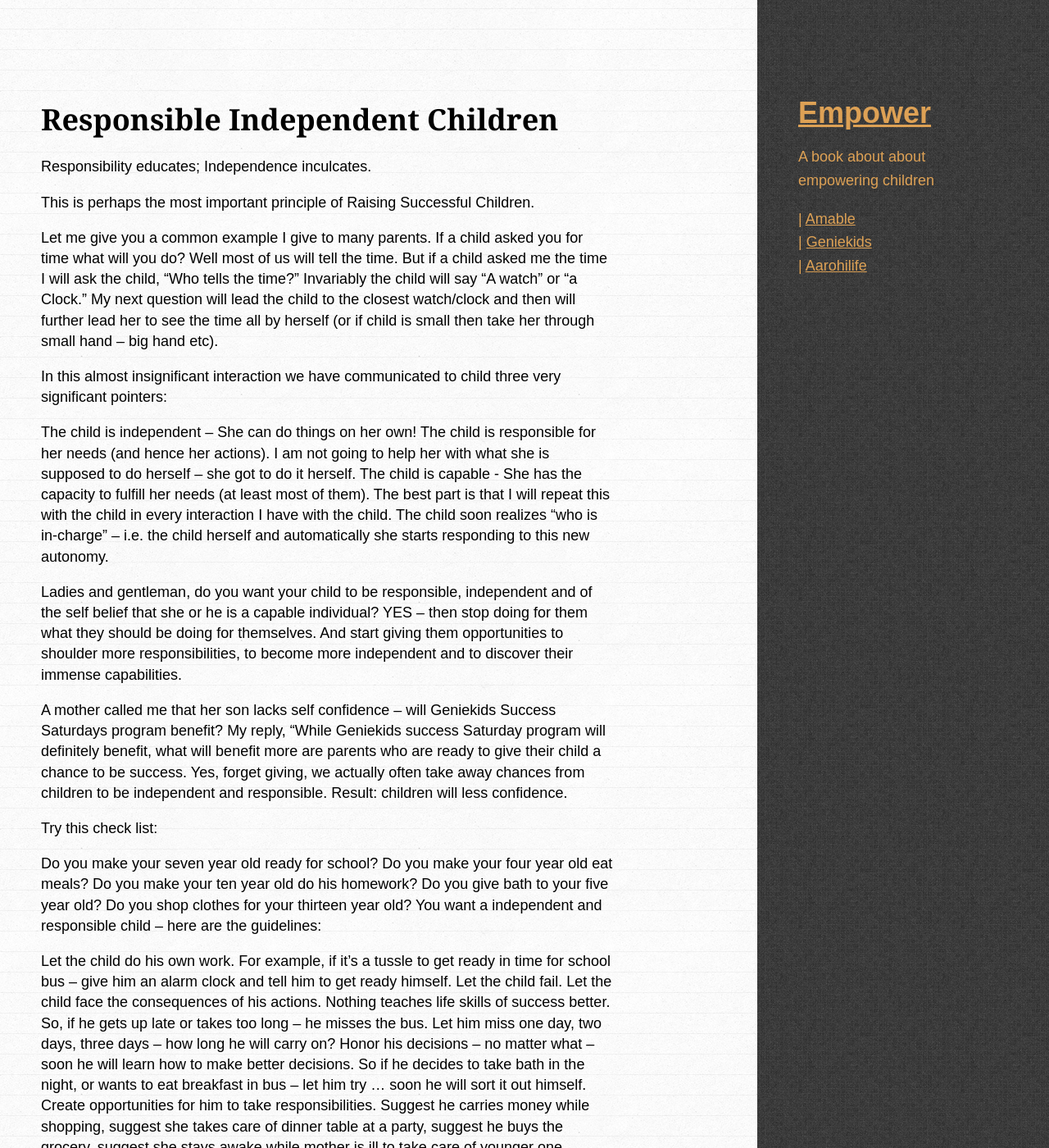
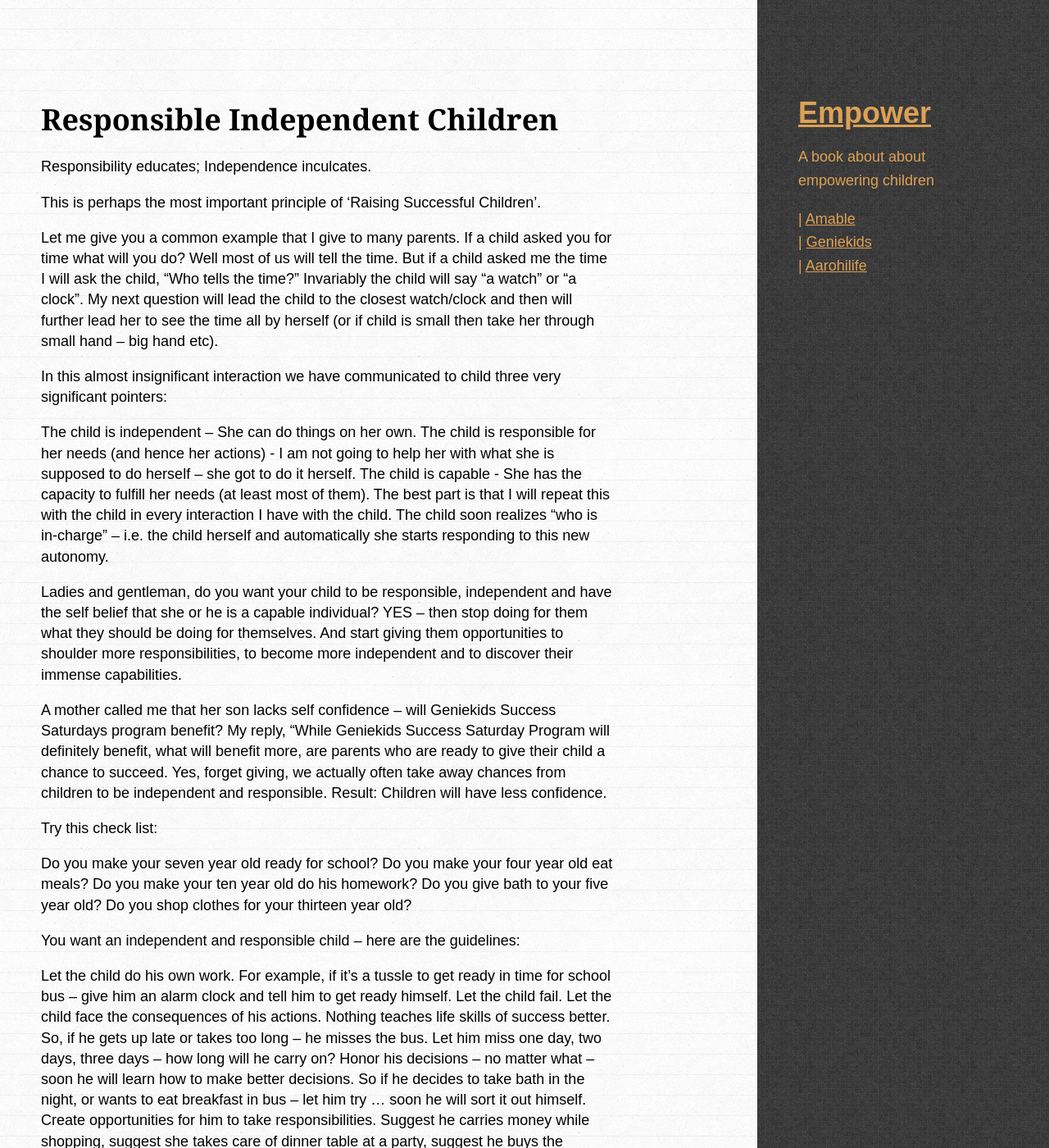
Before and after one commit to amitkaps/empower, a Jekyll site: the page built from _posts/2013-08-10-independent.md, in a window 1280 px wide and 1400 px high. Shown: the whole window at 82% size. Built offline with Jekyll 4.4.1, drawn with Linux system fonts in a browser that asks for light colours; some web fonts are replaced; some of the changed text lies outside the part shown.

Commit message:
Update 2013-08-10-independent.md

```diff
--- a/_posts/2013-08-10-independent.md
+++ b/_posts/2013-08-10-independent.md
@@ -7,20 +7,20 @@ category: habits of mind
 
 Responsibility educates; Independence inculcates.
 
-This is perhaps the most important principle of Raising Successful Children.
+This is perhaps the most important principle of 'Raising Successful Children'.
 
-Let me give you a common example I give to many parents. If a child asked you for time what will you do? Well most of us will tell the time. But if a child asked me the time I will ask the child, “Who tells the time?” Invariably the child will say “A watch” or “a Clock.” My next question will lead the child to the closest watch/clock and then will further lead her to see the time all by herself (or if child is small then take her through small hand – big hand etc).
+Let me give you a common example that I give to many parents. If a child asked you for time what will you do? Well most of us will tell the time. But if a child asked me the time I will ask the child, “Who tells the time?” Invariably the child will say "a watch” or “a clock". My next question will lead the child to the closest watch/clock and then will further lead her to see the time all by herself (or if child is small then take her through small hand – big hand etc).
 
 In this almost insignificant interaction we have communicated to child three very significant pointers:
 
-The child is independent – She can do things on her own!
-The child is responsible for her needs (and hence her actions). I am not going to help her with what she is supposed to do herself – she got to do it herself.
+The child is independent – She can do things on her own.
+The child is responsible for her needs (and hence her actions) - I am not going to help her with what she is supposed to do herself – she got to do it herself.
 The child is capable - She has the capacity to fulfill her needs (at least most of them).
 The best part is that I will repeat this with the child in every interaction I have with the child. The child soon realizes “who is in-charge” – i.e. the child herself and automatically she starts responding to this new autonomy.
 
-Ladies and gentleman, do you want your child to be responsible, independent and of the self belief that she or he is a capable individual? YES – then stop doing for them what they should be doing for themselves. And start giving them opportunities to shoulder more responsibilities, to become more independent and to discover their immense capabilities.
+Ladies and gentleman, do you want your child to be responsible, independent and have the self belief that she or he is a capable individual? YES – then stop doing for them what they should be doing for themselves. And start giving them opportunities to shoulder more responsibilities, to become more independent and to discover their immense capabilities.
 
-A mother called me that her son lacks self confidence – will Geniekids Success Saturdays program benefit? My reply, “While Geniekids success Saturday program will definitely benefit, what will benefit more are parents who are ready to give their child a chance to be success. Yes, forget giving, we actually often take away chances from children to be independent and responsible. Result: children will less confidence.
+A mother called me that her son lacks self confidence – will Geniekids Success Saturdays program benefit? My reply, “While Geniekids Success Saturday Program will definitely benefit, what will benefit more, are parents who are ready to give their child a chance to succeed. Yes, forget giving, we actually often take away chances from children to be independent and responsible. Result: Children will have less confidence.
 
 Try this check list:
 
@@ -29,10 +29,10 @@ Do you make your four year old eat meals?
 Do you make your ten year old do his homework?
 Do you give bath to your five year old?
 Do you shop clothes for your thirteen year old?
-You want a independent and responsible child – here are the guidelines:
 
-Let the child do his own work. For example, if it’s a tussle to get ready in time for school bus – give him an alarm clock and tell him to get ready himself.
-Let the child fail. Let the child face the consequences of his actions. Nothing teaches life skills of success better. So, if he gets up late or takes too long – he misses the bus. Let him miss one day, two days, three days – how long he will carry on?
+You want an independent and responsible child – here are the guidelines:
+
+Let the child do his own work. For example, if it’s a tussle to get ready in time for school bus – give him an alarm clock and tell him to get ready himself. Let the child fail. Let the child face the consequences of his actions. Nothing teaches life skills of success better. So, if he gets up late or takes too long – he misses the bus. Let him miss one day, two days, three days – how long will he carry on?
 Honor his decisions – no matter what – soon he will learn how to make better decisions. So if he decides to take bath in the night, or wants to eat breakfast in bus – let him try ... soon he will sort it out himself.
 Create opportunities for him to take responsibilities. Suggest he carries money while shopping, suggest she takes care of dinner table at a party, suggest he buys the grocery, suggest she stays awake while mother is ill to take care of younger one, suggest he gets draft made from the bank and so on ... when you look at your daily life look for which responsibilities you can give away - we as parents need to learn better delegation.
 Let the child fail. And then try again (maybe in a different way) and then maybe fail again and then … finally succeed. Let the child realize that independence means responsibility which is more fun then just independence – simply because of the sense of achievement.
```
